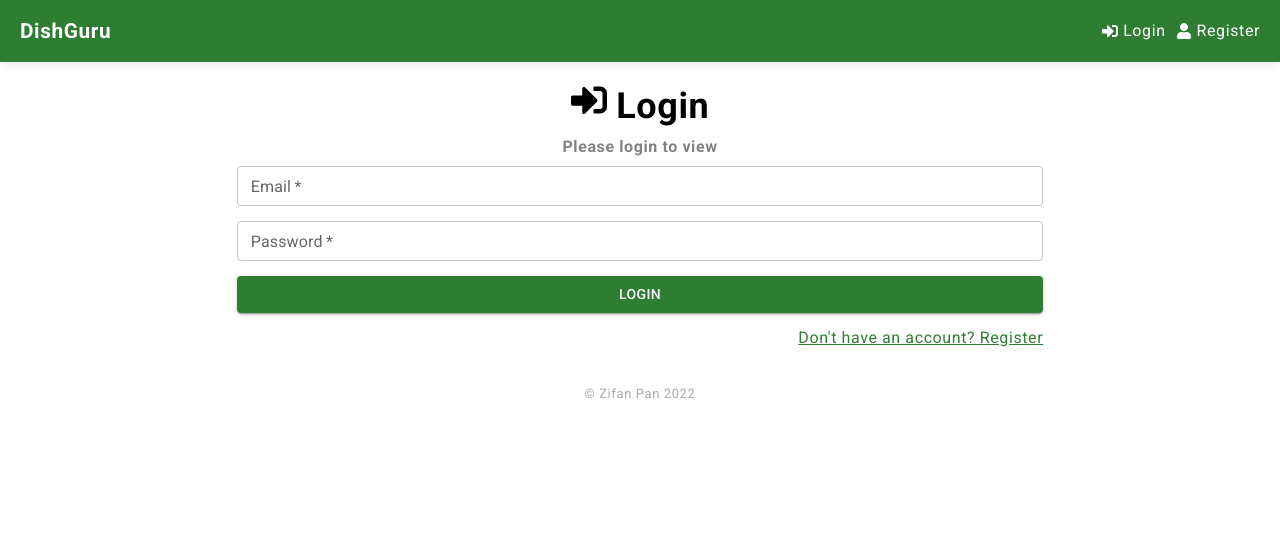
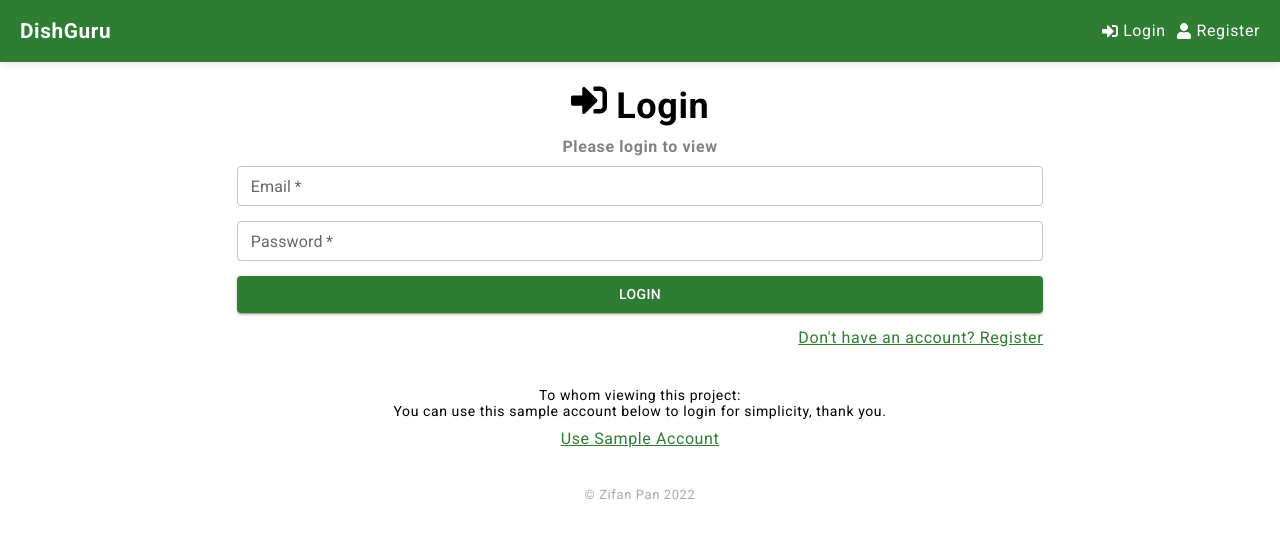
Before and after one commit to brian-pan/dish-guru-app, a React (Create React App) app in the folder frontend/: page /login in a window 1280 px wide. Shown: the top 538 px of the page. Built offline with nearby package versions, Linux system fonts and the light colour scheme.

Commit message:
added sample account

```diff
--- a/frontend/src/index.scss
+++ b/frontend/src/index.scss
@@ -385,6 +385,20 @@ h3 {
     // font-size: 0.8em;
   }
 
+  .sample {
+    // border: 1px solid red;
+    text-align: center;
+    font-size: 14px;
+    margin-top: 40px;
+    .sample-link {
+      cursor: pointer;
+      text-decoration: underline;
+      color: $bg-color-primary;
+      padding-top: 10px;
+      font-size: 16px;
+    }
+  }
+
   .form-group-checkbox {
     display: flex;
     justify-content: space-around;
--- a/frontend/src/pages/Login.js
+++ b/frontend/src/pages/Login.js
@@ -59,6 +59,15 @@ function Login() {
     dispatch(login(userData));
   };
 
+  const onSampleClick = () => {
+    setFormData({
+      name: "sample",
+      email: "sample@gmail.com",
+      password: "sample",
+      password2: "sample",
+    });
+  };
+
   if (isLoading) {
     return <Spinner />;
   }
@@ -118,6 +127,16 @@ function Login() {
               Don't have an account? Register
             </Link>
           </div>
+          <div className="sample">
+            <p className="sample-text">To whom viewing this project:</p>
+            <p className="sample-text">
+              You can use this sample account below to login for simplicity,
+              thank you.
+            </p>
+            <p className="sample-link" onClick={onSampleClick}>
+              Use Sample Account
+            </p>
+          </div>
         </form>
       </section>
     </div>
```
